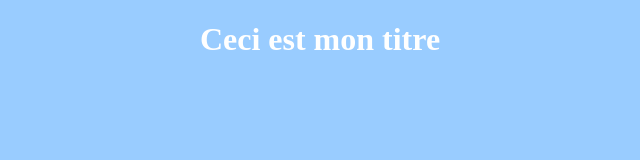
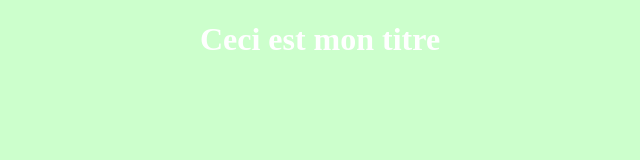
Before and after one commit to LynnMonLogis/monSite, a plain HTML site: page index.html in a window 1280 px wide. Shown: the whole page, without its empty margins (320-960 px from the left). Drawn offline with Linux system fonts and the light colour scheme.

Commit message:
Changement couleur de fond

```diff
--- a/index.html
+++ b/index.html
@@ -3,7 +3,7 @@
 	<head>
 	<title>Accueil</title>
 	</head>
-	<body style="background-color: #99ccff;">
+	<body style="background-color: #ccffcc;">
 		<h1 style="text-align: center; color: white">Ceci est mon titre</h1>
 	</body>
 </html>
```
